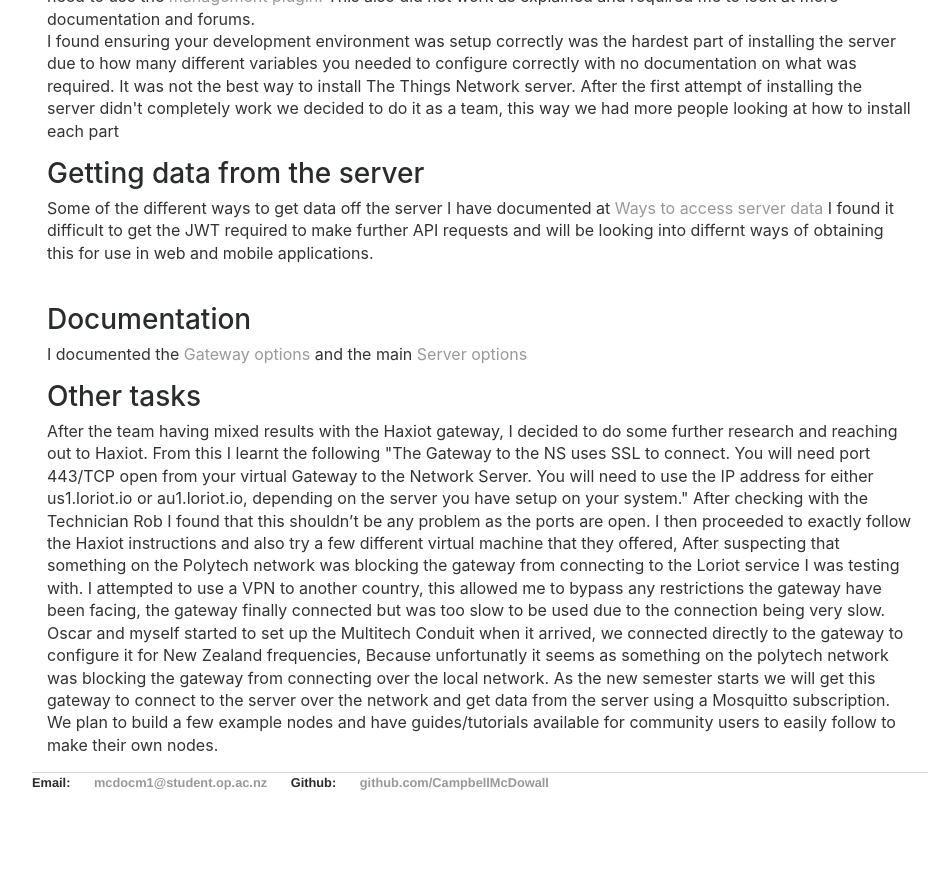
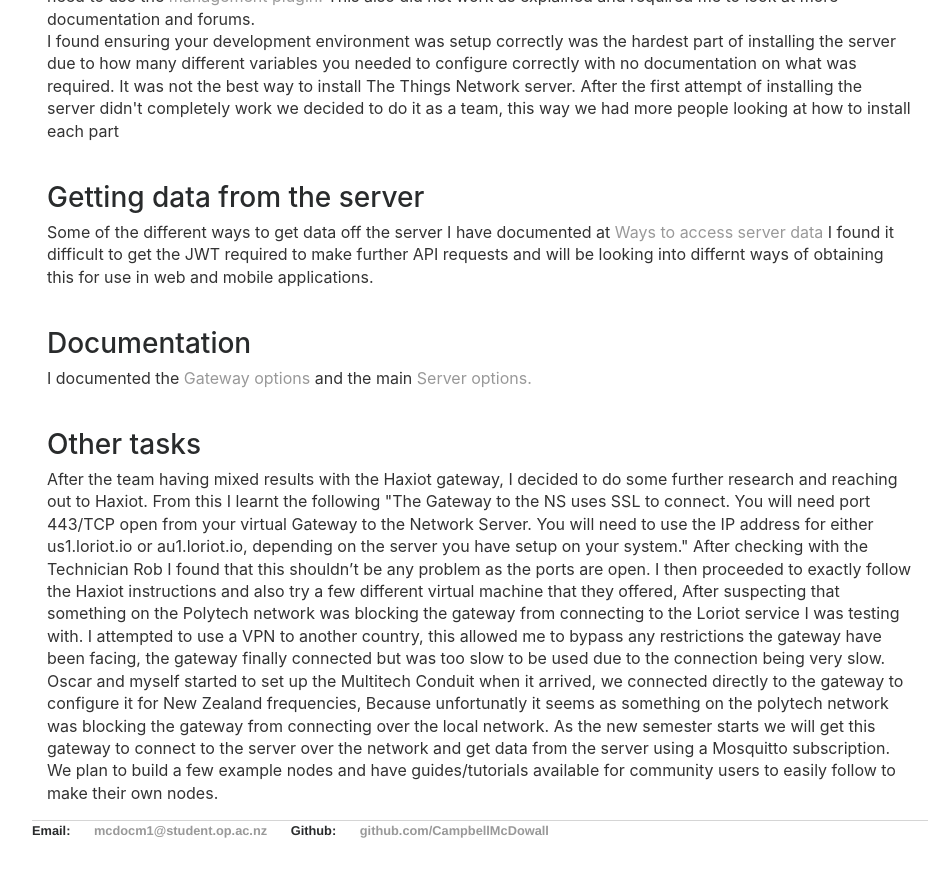
Before and after one commit to CampbellMcDowall/CampbellMcDowall.github.io, a Jekyll site: the page built from projectOne.html, in a window 1280 px wide and 900 px high, scrolled down 2294 px. Shown: the top 877 px of the window, without its empty margins (160-1102 px from the left). Built offline with Jekyll 4.4.1, drawn with Linux system fonts in a browser that asks for light colours; nearby versions of some CDN libraries; before the commit the page ends 3146 px from its top, so only the background shows below that.

```diff
--- a/projectOne.html
+++ b/projectOne.html
@@ -92,6 +92,7 @@ title: Project One
 					It was not the best way to install The Things Network server.  After the first attempt of installing the server didn't completely work we decided to do it as a team,
 					this way we had more people looking at how to install each part
 				</p>
+				<br>
 				<h3>Getting data from the server</h3>
 				<p>
 					Some of the different ways to get data off the server I have documented at <a href="https://github.com/OtagoPolytechnic/ThingsNetworkDunedin/blob/gh-pages/research/accessingServerData/README.md">Ways to access server data</a>
@@ -101,8 +102,9 @@ title: Project One
 				<h3>Documentation</h3>
 				<p>
 					I documented the <a href="https://github.com/OtagoPolytechnic/ThingsNetworkDunedin/blob/gh-pages/research/gateway/README.md">Gateway options</a> and the main
-					<a href="https://github.com/OtagoPolytechnic/ThingsNetworkDunedin/blob/gh-pages/research/server/README.md">Server options</a>
+					<a href="https://github.com/OtagoPolytechnic/ThingsNetworkDunedin/blob/gh-pages/research/server/README.md">Server options.</a>
 				</p>
+				<br>
 				<h3>Other tasks</h3>
 				<p>
 					After the team having mixed results with the Haxiot gateway, I decided to do some further research and reaching out to Haxiot.
```
